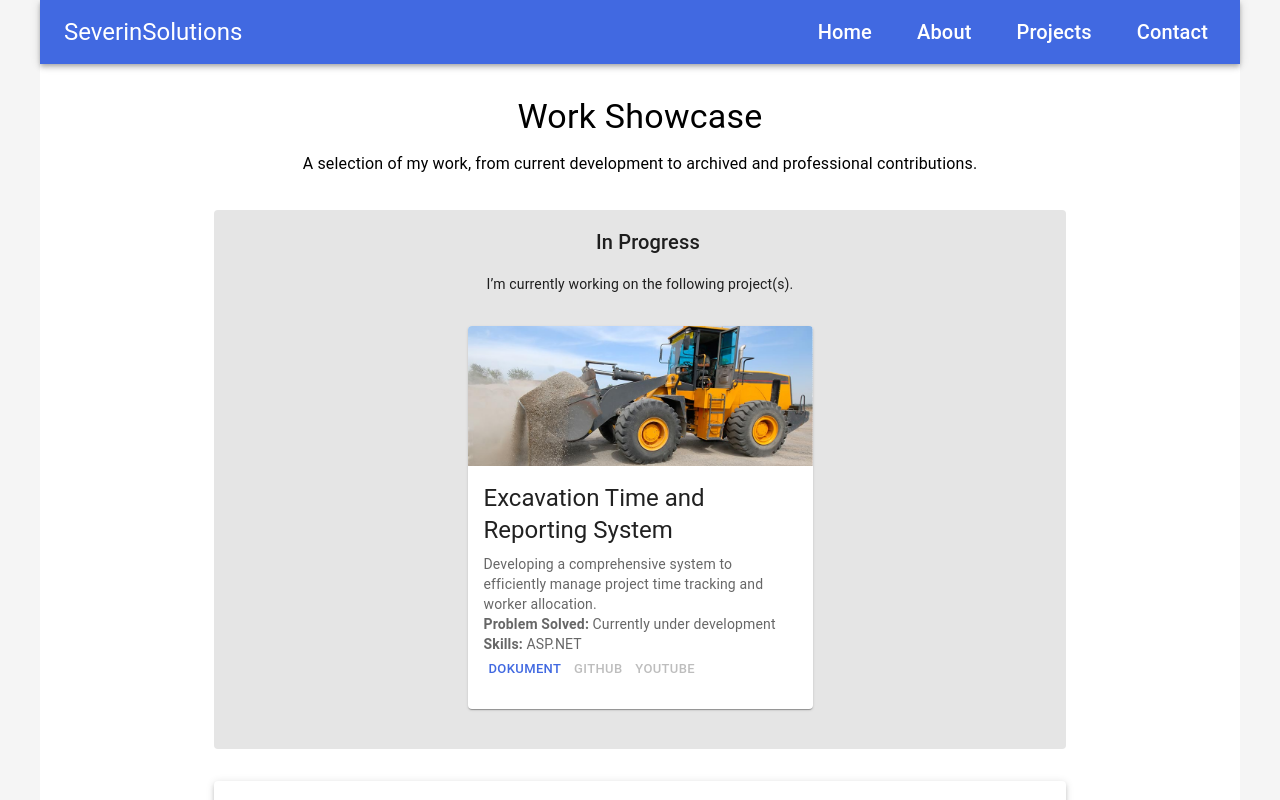
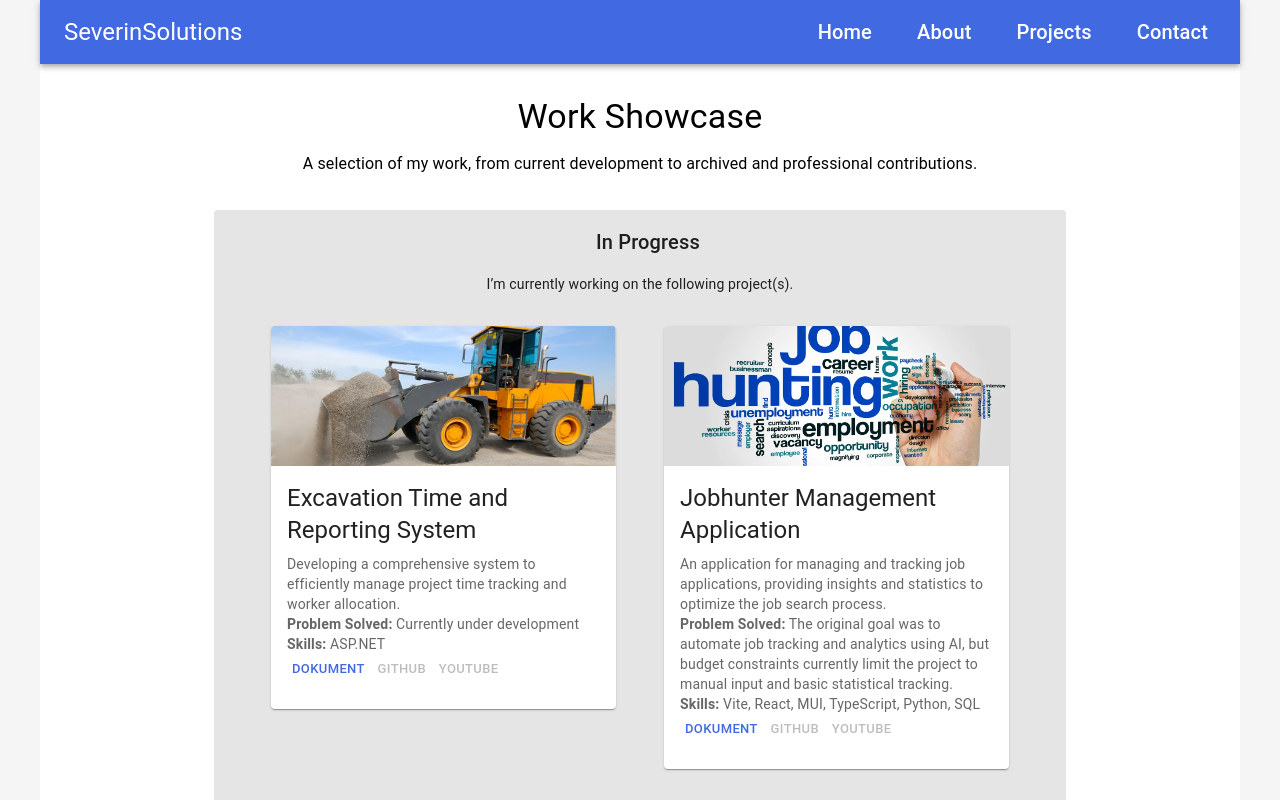
Before and after one commit to SeverinSolutions/severinsolutions.github.io, a React (Vite) app: page /#/projects in a window 1280 px wide. Shown: the top 800 px of the page. Built offline with nearby package versions, Linux system fonts and the light colour scheme; some icons are missing.

Commit message:
add: new project that I am working on.

```diff
--- a/src/assets/CurrentProjectData.ts
+++ b/src/assets/CurrentProjectData.ts
@@ -6,10 +6,22 @@ const CurrentProjectData = [
       "Developing a comprehensive system to efficiently manage project time tracking and worker allocation.",
     problem: "Currently under development",
     skills: ["ASP.NET"],
-    githubLink:
-      "",
+    githubLink: "",
     githubReadme:
       "https://raw.githubusercontent.com/SeverinSolutions/documentation/main/nobergergrav-readme.md",
+    youtubeLink: "",
+  },
+  {
+    title: "Jobhunter Management Application",
+    image: "/images/jobhunter.PNG",
+    description:
+      "An application for managing and tracking job applications, providing insights and statistics to optimize the job search process.",
+    problem:
+      "The original goal was to automate job tracking and analytics using AI, but budget constraints currently limit the project to manual input and basic statistical tracking.",
+    skills: ["Vite", "React", "MUI", "TypeScript", "Python", "SQL"],
+    githubLink: "",
+    githubReadme:
+      "https://raw.githubusercontent.com/SeverinSolutions/documentation/main/jobhunter-readme.md",
     youtubeLink: "",
   },
 ];
```
Also changed, not shown: public/images/jobhunter.PNG (added).
